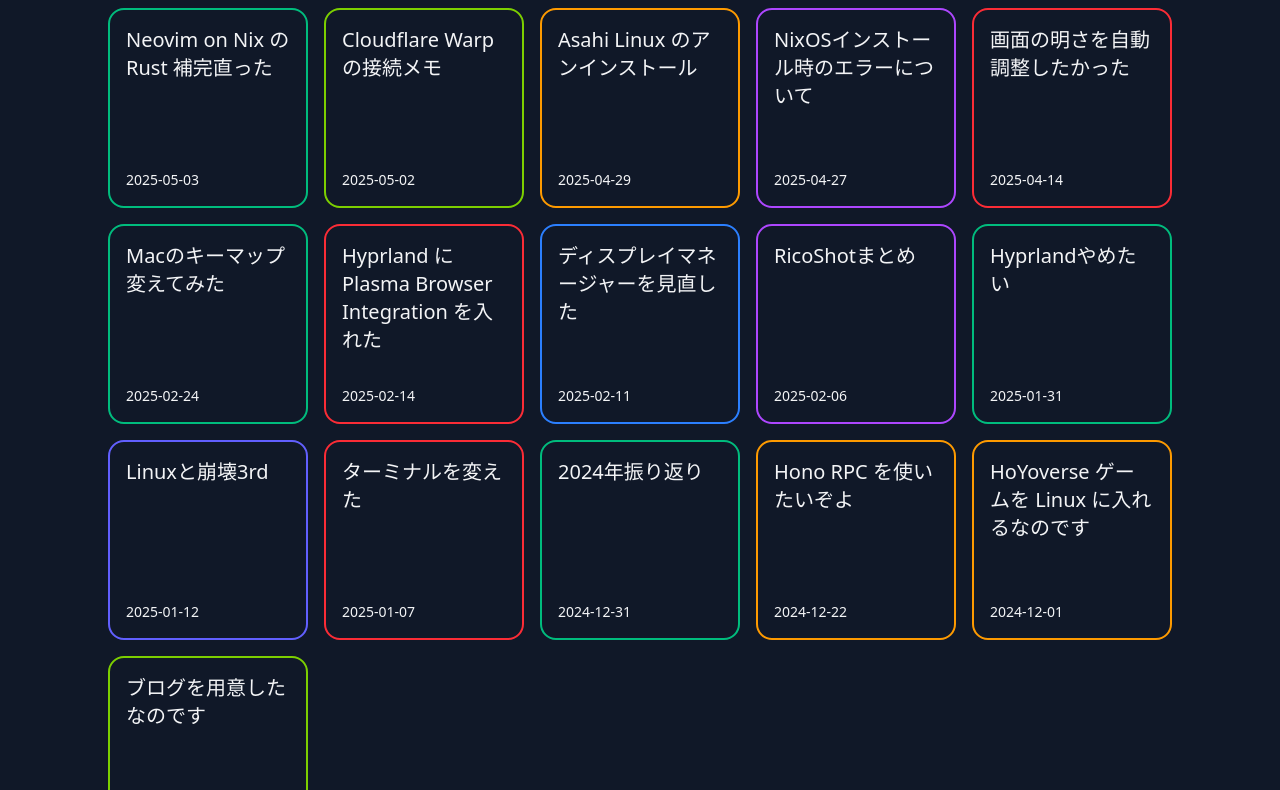
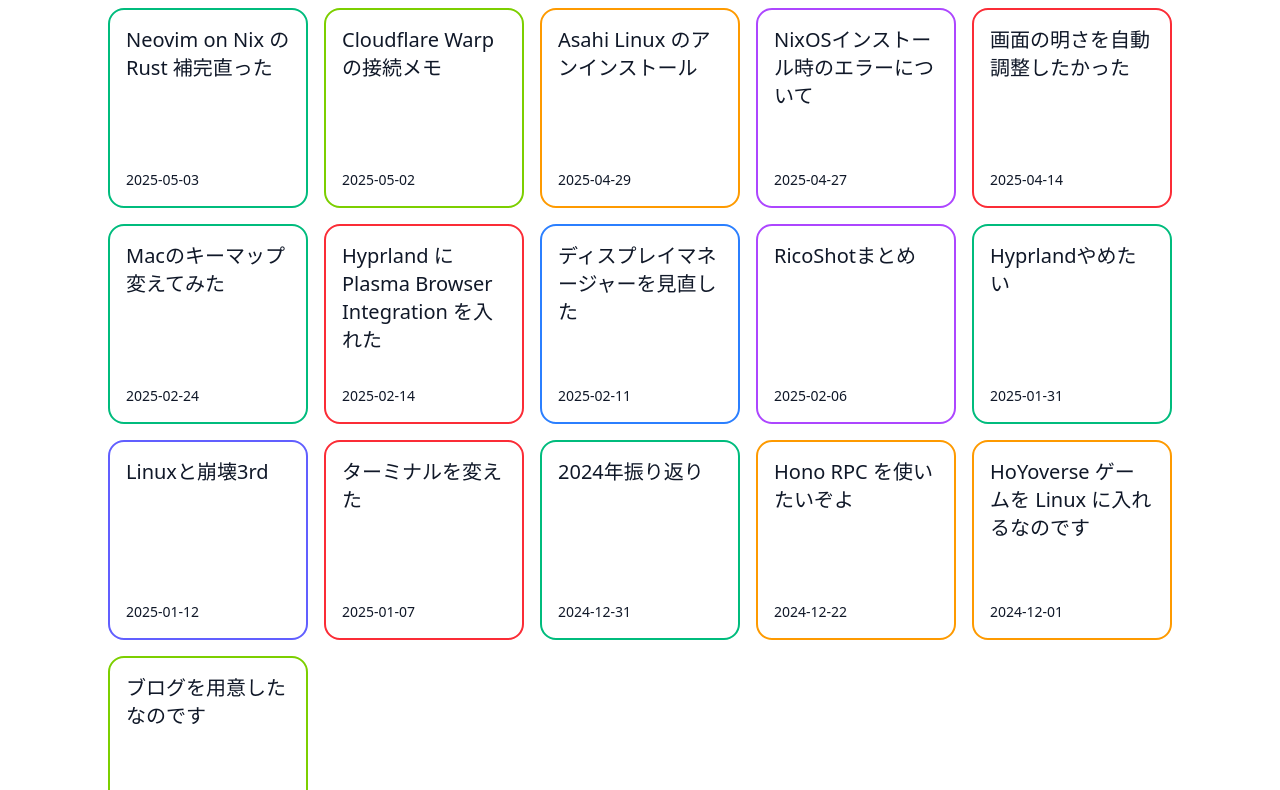
Before and after one commit to OJII3/blog.ojii3.dev, an Astro site: page / in a window 1280 px wide. Shown: the part 224-1014 px from the top of the page. Built offline with nearby package versions, Linux system fonts and the light colour scheme; Astro itself is replaced by a stand-in of ours; a web font is replaced by a local one.

Commit message:
Update GlobalLayout.astro

```diff
--- a/src/layouts/GlobalLayout.astro
+++ b/src/layouts/GlobalLayout.astro
@@ -17,7 +17,7 @@
 ---
 
 <!doctype html>
-<html lang="ja" class="dark min-h-dvh">
+<html lang="ja" class="min-h-dvh">
   <head>
     <meta charset="UTF-8" />
     <meta name="viewport" content="width=device-width" />
```
